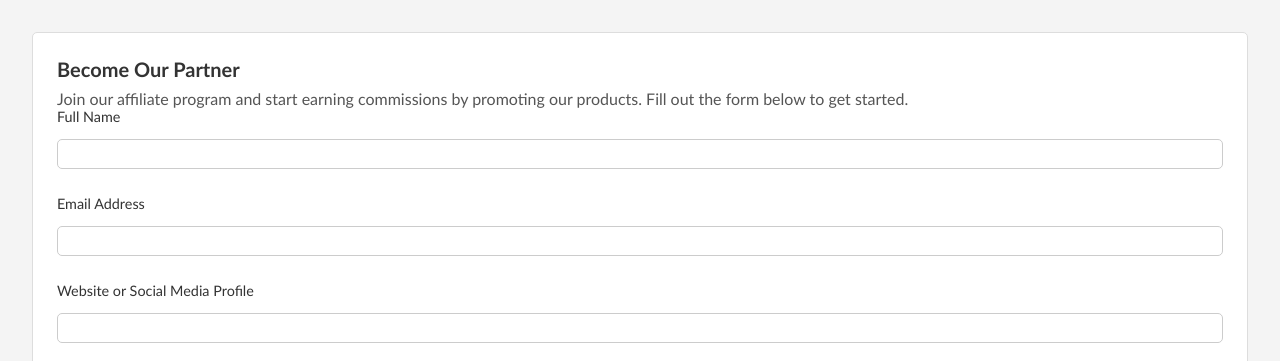
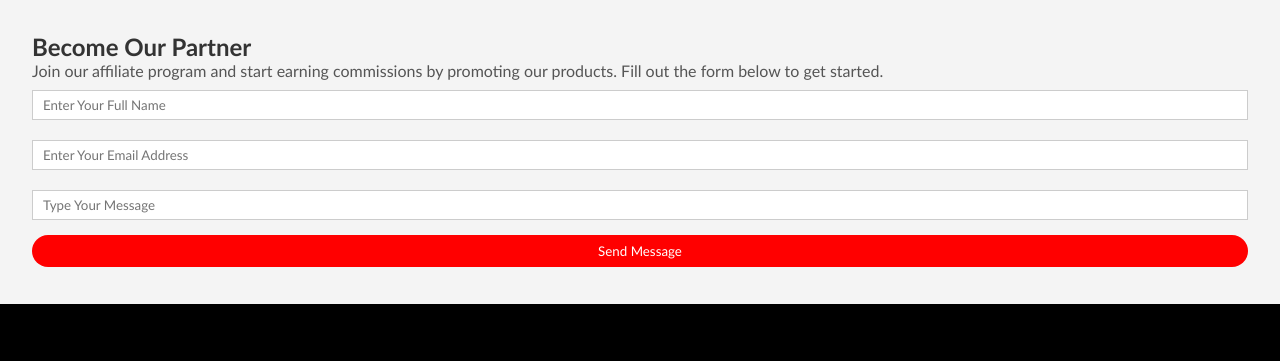
Before and after one commit to hardikmacbook/e-commerce-website, a plain HTML site: page affiliate.html in a window 1280 px wide. Shown: the part 71-432 px from the top of the page. Drawn offline with nearby package versions, Linux system fonts and the light colour scheme.

Commit message:
ending email system

```diff
--- a/affiliate.html
+++ b/affiliate.html
@@ -1,11 +1,15 @@
 <!DOCTYPE html>
 <html lang="en">
+
 <head>
     <meta charset="UTF-8">
     <meta name="viewport" content="width=device-width, initial-scale=1.0">
     <link rel="stylesheet" href="style.css">
     <title>Join Our Affiliate Program</title>
+    <script type="text/javascript" src="https://cdn.jsdelivr.net/npm/@emailjs/browser@3/dist/email.min.js">
+    </script>
 </head>
+
 <body>
     <header>
         <h1>Join Our Affiliate Program</h1>
@@ -17,23 +21,69 @@
                 Join our affiliate program and start earning commissions by promoting our products.
                 Fill out the form below to get started.
             </p>
-            <form>
-                <div class="form-group">
-                    <label for="name">Full Name</label>
-                    <input type="text" id="name" name="name" required>
-                </div>
-                <div class="form-group">
-                    <label for="email">Email Address</label>
-                    <input type="email" id="email" name="email" required>
-                </div>
-                <div class="form-group">
-                    <label for="website">Website or Social Media Profile</label>
-                    <input type="url" id="website" name="website" required>
-                </div>
-                <button type="submit" class="submit-btn">Submit</button>
+            <form action="">
+
+                <input type="text" name="name" id="fname" placeholder="Enter Your Full Name" />
+
+
+                <input type="text" name="email" id="email" placeholder="Enter Your Email Address" />
+
+
+                <input type="text" name="message" id="message" placeholder="Type Your Message" />
+
+
+                <button onclick="sendmail(event);" class="btn">Send Message</button>
             </form>
         </section>
     </main>
+
+    <!--------------- js for email ----------->
+    <script>
+        (function () {
+            emailjs.init("30-gJTBUjwzdR868O");
+        })();
+        function sendmail(event) {
+            event.preventDefault();
+            // console.log("clicked");
+            // console.log(document.getElementById("fname").value);
+
+            let name = document.getElementById("fname").value
+            let email = document.getElementById("email").value
+            let message = document.getElementById("message").value
+
+            // console.log(name,  email, message);
+            // console.log(name,"name");
+            if (name == '' || email == '' || message == '') {
+                document.getElementById("fname").value = '';
+                document.getElementById("email").value = '';
+                document.getElementById("message").value = '';
+                alert("please fill up all details")
+                return;
+            }
+
+            var templateParams = {
+                uname: name,
+                uemail: email,
+                umessage: message,
+            };
+
+            emailjs.send('service_fdivcqe', 'template_2b2altw', templateParams)
+                .then(function (response) {
+                    // console.log('SUCCESS!', response.status, response.text);
+                    alert("Message Send Successfully!")
+                    document.getElementById("fname").value = '';
+                    document.getElementById("email").value = '';
+                    document.getElementById("message").value = '';
+                }, function (error) {
+                    console.log('FAILED...', error);
+                });
+
+
+            fname = ''
+            email = ''
+            message = ''
+        }
+    </script>
 
     <!--------------------- footer -->
     <div class="footer">
@@ -43,8 +93,10 @@
                     <h3>Download Our App</h3>
                     <p>Download App For Android and IOS mobile Phone.</p>
                     <div class="app-logo">
-                        <a href="https://play.google.com/store/apps/details?id=com.amazon.sellermobile.android"><img src="RedStore_Img/images/play-store.png"></a>
-                        <a href="https://play.google.com/store/apps/details?id=com.amazon.sellermobile.android"><img src="RedStore_Img/images/play-store.png"></a>
+                        <a href="https://play.google.com/store/apps/details?id=com.amazon.sellermobile.android"><img
+                                src="RedStore_Img/images/play-store.png"></a>
+                        <a href="https://play.google.com/store/apps/details?id=com.amazon.sellermobile.android"><img
+                                src="RedStore_Img/images/play-store.png"></a>
                     </div>
                 </div>
 
@@ -57,30 +109,50 @@
                 <div class="footer-col-3">
                     <h3>Useful Links </h3>
                     <ul>
-                        <a href="coupon.html"><li>Coupons</li></a>
-                        <a href="blog-post.html"><li>Blog post</li></a>
-                        <a href="return-pilicy.html"><li>Return Policy</li></a>
-                        <a href="affiliate.html"><li>Join Affiliate</li></a>
+                        <a href="coupon.html">
+                            <li>Coupons</li>
+                        </a>
+                        <a href="blog-post.html">
+                            <li>Blog post</li>
+                        </a>
+                        <a href="return-pilicy.html">
+                            <li>Return Policy</li>
+                        </a>
+                        <a href="affiliate.html">
+                            <li>Join Affiliate</li>
+                        </a>
                     </ul>
                 </div>
 
                 <div class="footer-col-4">
                     <h3>Follow Us </h3>
                     <ul>
-                        <a href="https://www.facebook.com/profile.php?id=61550076793285&sk=about"><li>Facebook</li></a>
-                        <a href="https://twitter.com/HardikKama66529/highlights"><li>Twitter</li></a>
-                        <a href="https://instagram.com/4kinghardikop?utm_source=qr&igshid=NGExMmI2YTkyZg%3D%3D"><li>Instagram</li></a>
-                        <a href="https://www.youtube.com/@hardik-kamaliya"><li>YouTube</li></a>
+                        <a href="https://www.facebook.com/profile.php?id=61550076793285&sk=about">
+                            <li>Facebook</li>
+                        </a>
+                        <a href="https://twitter.com/HardikKama66529/highlights">
+                            <li>Twitter</li>
+                        </a>
+                        <a href="https://instagram.com/4kinghardikop?utm_source=qr&igshid=NGExMmI2YTkyZg%3D%3D">
+                            <li>Instagram</li>
+                        </a>
+                        <a href="https://www.youtube.com/@hardik-kamaliya">
+                            <li>YouTube</li>
+                        </a>
                     </ul>
                 </div>
             </div>
             <hr>
-            <a href="#"><p class="copyright">Conditions of Use Privacy Notice   Your Ads Privacy Choices </a>
-                <br>
-                © 2023, Redstore, Inc. or its affiliates
-                </p><br>
-                <p id="me">Developed By <i class="fa-solid fa-user"></i><span><a href="https://portfolio-hardik.vercel.app/"> Hardik Kamaliya</a></span></p>
+            <a href="#">
+                <p class="copyright">Conditions of Use Privacy Notice Your Ads Privacy Choices
+            </a>
+            <br>
+            © 2023, Redstore, Inc. or its affiliates
+            </p><br>
+            <p id="me">Developed By <i class="fa-solid fa-user"></i><span><a
+                        href="https://portfolio-hardik.vercel.app/"> Hardik Kamaliya</a></span></p>
         </div>
     </div>
 </body>
+
 </html>
--- a/style.css
+++ b/style.css
@@ -463,35 +463,7 @@ main {
     padding: 2rem;
 }
 
-.affiliate-form {
-    background-color: #fff;
-    border: 1px solid #ddd;
-    border-radius: 5px;
-    padding: 1.5rem;
-    margin-bottom: 1rem;
-}
 
-.affiliate-form h2 {
-    font-size: 1.25rem;
-    margin-bottom: 0.5rem;
-}
-
-.form-group {
-    margin-bottom: 1rem;
-}
-
-.form-group label {
-    display: block;
-    font-size: 0.9rem;
-    margin-bottom: 0.25rem;
-}
-
-.form-group input {
-    width: 100%;
-    padding: 0.5rem;
-    border: 1px solid #ccc;
-    border-radius: 5px;
-}
 
 .submit-btn {
     background-color: #333;
```
Also changed, not shown: contact.html (+90 -23 lines).
